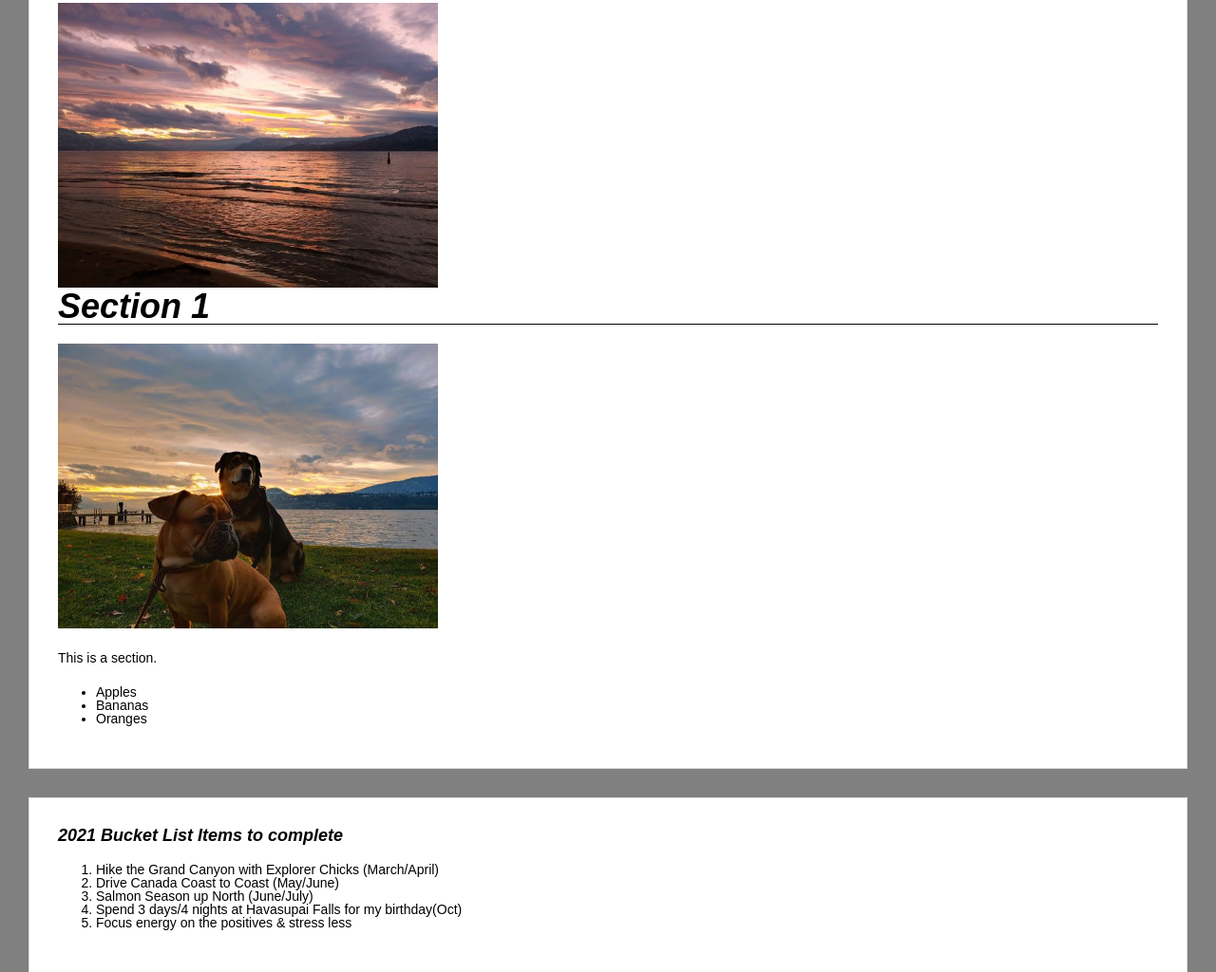
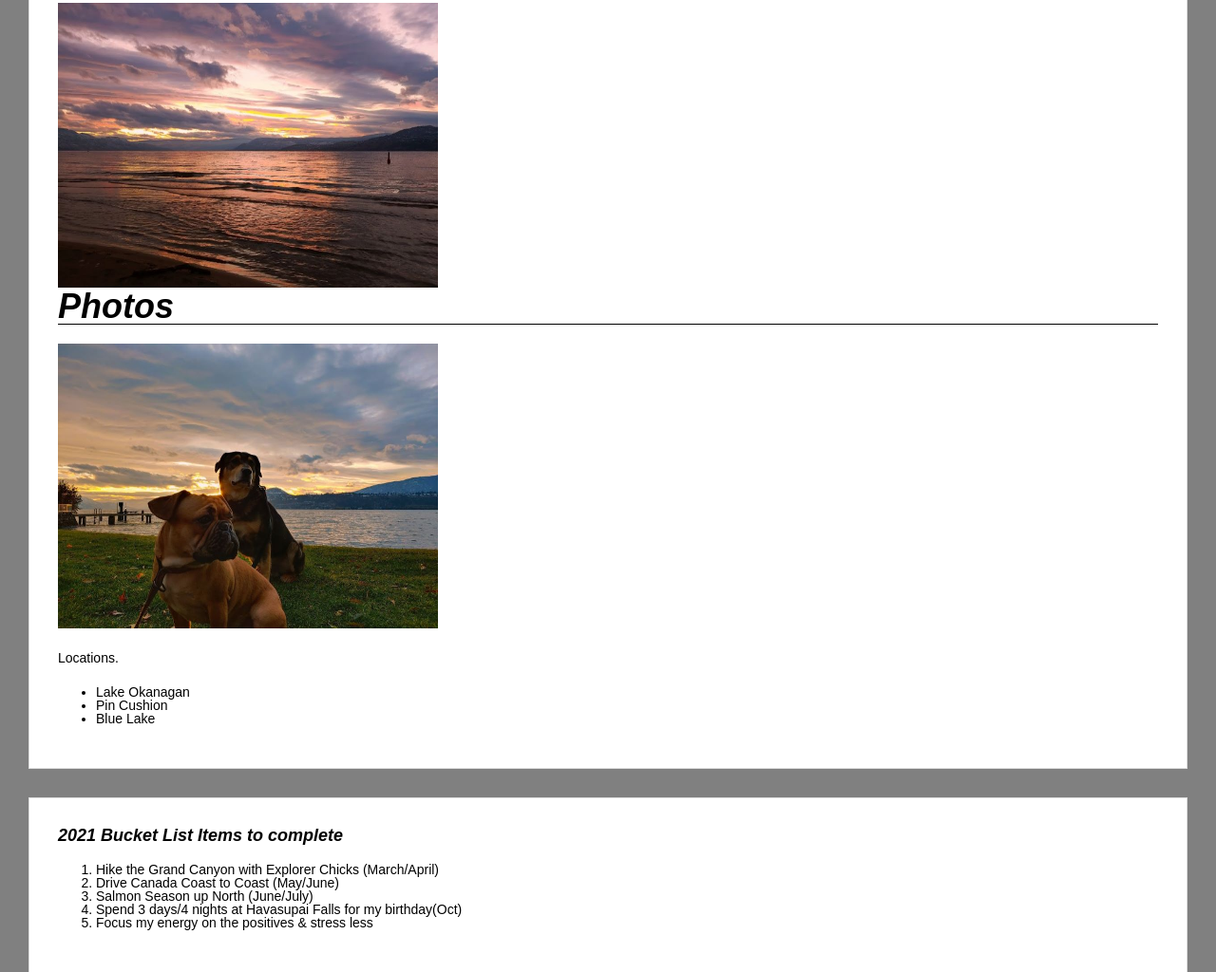
Before and after one commit to ralexander0/Website, a plain HTML site: page index.html in a window 1280 px wide. Shown: the part 679-1703 px from the top of the page at 95% size. Drawn offline with Linux system fonts and the light colour scheme.

Commit message:
Update index.html

```diff
--- a/index.html
+++ b/index.html
@@ -37,16 +37,16 @@
       width="400"
       height="300" />
 
-    <h1> Section 1</h1>
+    <h1>Photos</h1>
     <img src="images/lake-dogs.jpg"
       alt="photo of lake"
       width="400"
       height="300" />
-    <p>This is a section.</p>
+    <p>Locations.</p>
     <ul>
-      <li>Apples</li>
-      <li>Bananas</li>
-      <li>Oranges</li>
+      <li>Lake Okanagan</li>
+      <li>Pin Cushion</li>
+      <li>Blue Lake</li>
     </ul>
   </section>
 
@@ -57,7 +57,7 @@
       <li>Drive Canada Coast to Coast (May/June)</li>
       <li>Salmon Season up North (June/July)</li>
       <li>Spend 3 days/4 nights at Havasupai Falls for my birthday(Oct)</li>
-      <li>Focus energy on the positives & stress less</li>
+      <li>Focus my energy on the positives & stress less</li>
     </ol>
   </section>
 
```
